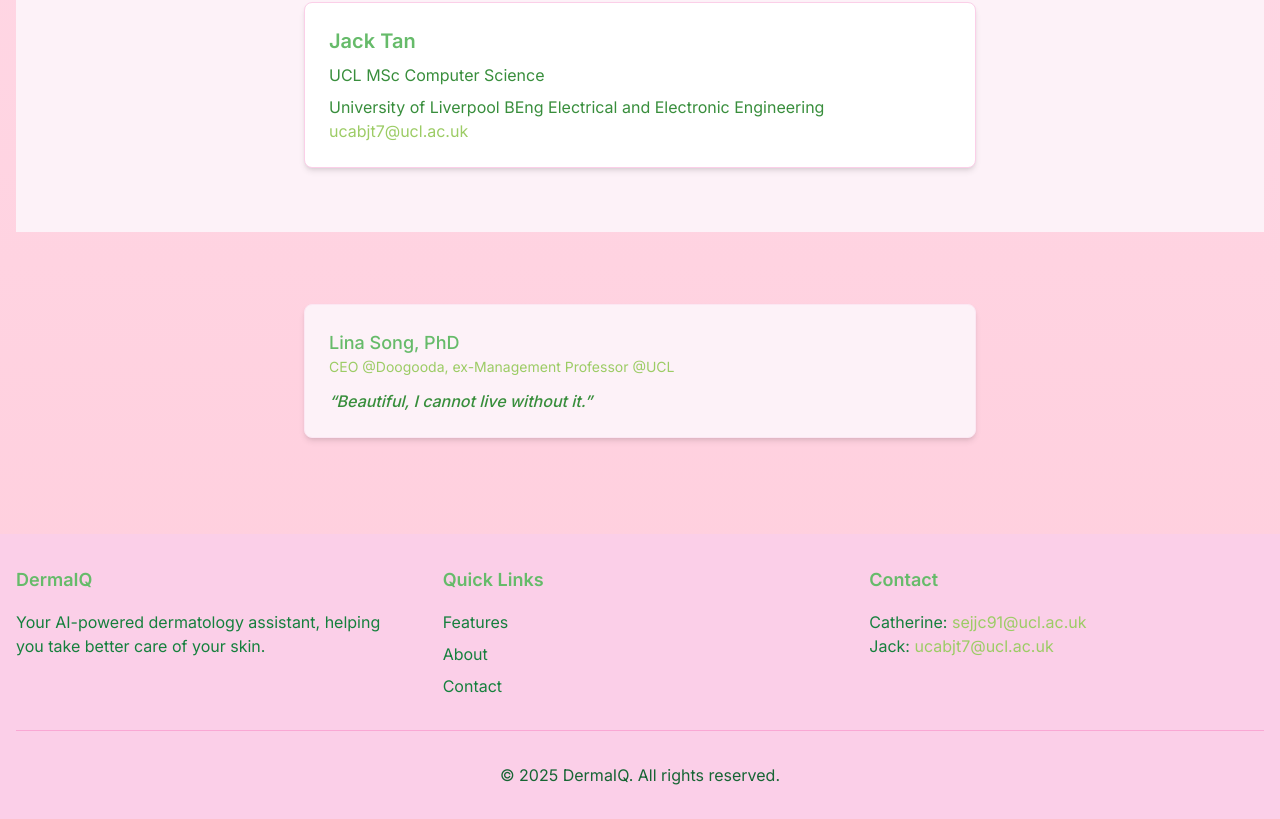
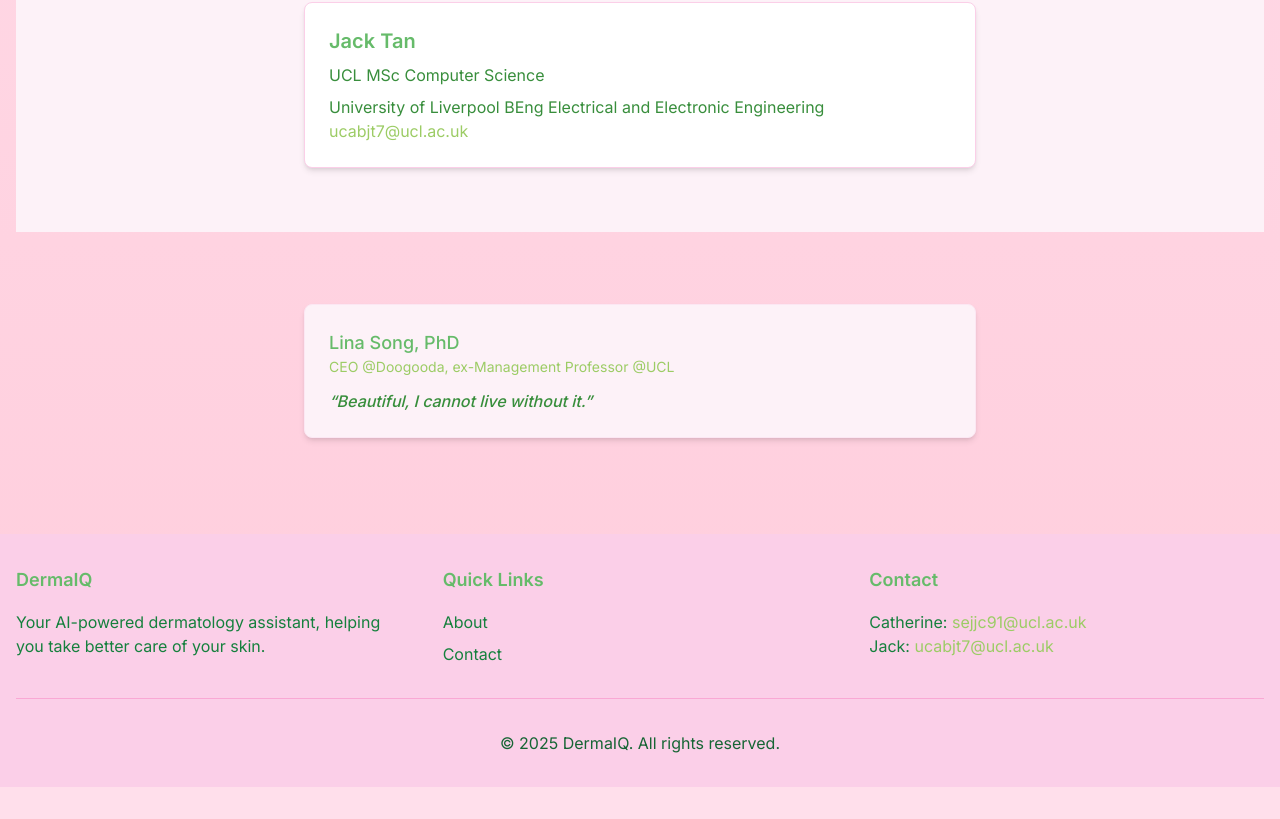
Before and after one commit to Jack5316/DermaIQ_Waitlist, a Next.js app: page / in a window 1280 px wide. Shown: the part 850-1669 px from the top of the page. After the commit the page ends 1637 px from the top, so only its background shows below. Built offline with nearby package versions, Linux system fonts and the light colour scheme.

Commit message:
Update Footer.tsx

```diff
--- a/components/Footer.tsx
+++ b/components/Footer.tsx
@@ -12,11 +12,6 @@
           <div>
             <h3 className="text-lg font-semibold mb-4 text-primary">Quick Links</h3>
             <ul className="space-y-2">
-              <li>
-                <a href="#features" className="text-green-700 hover:text-secondary">
-                  Features
-                </a>
-              </li>
               <li>
                 <a href="#about" className="text-green-700 hover:text-secondary">
                   About
```
